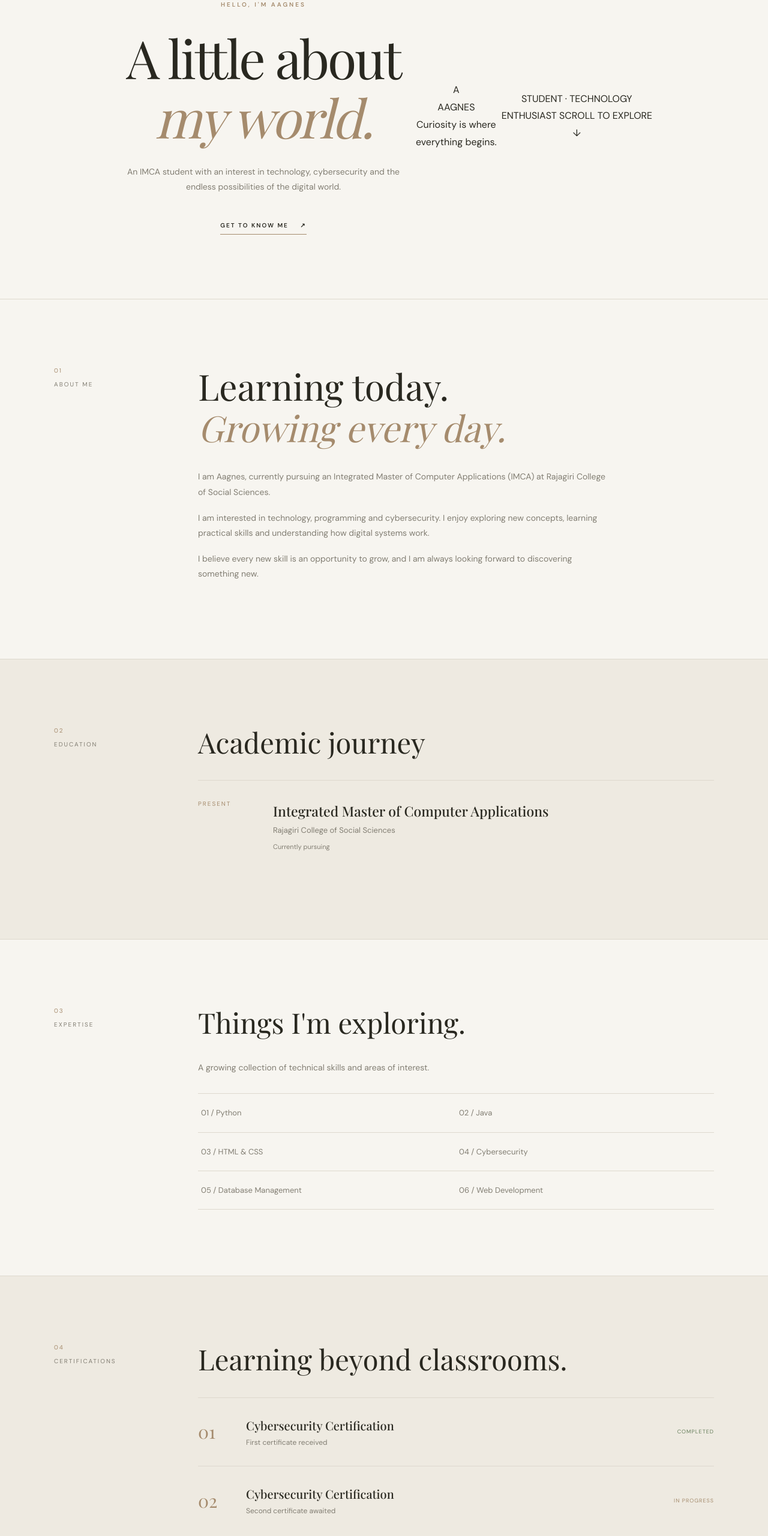
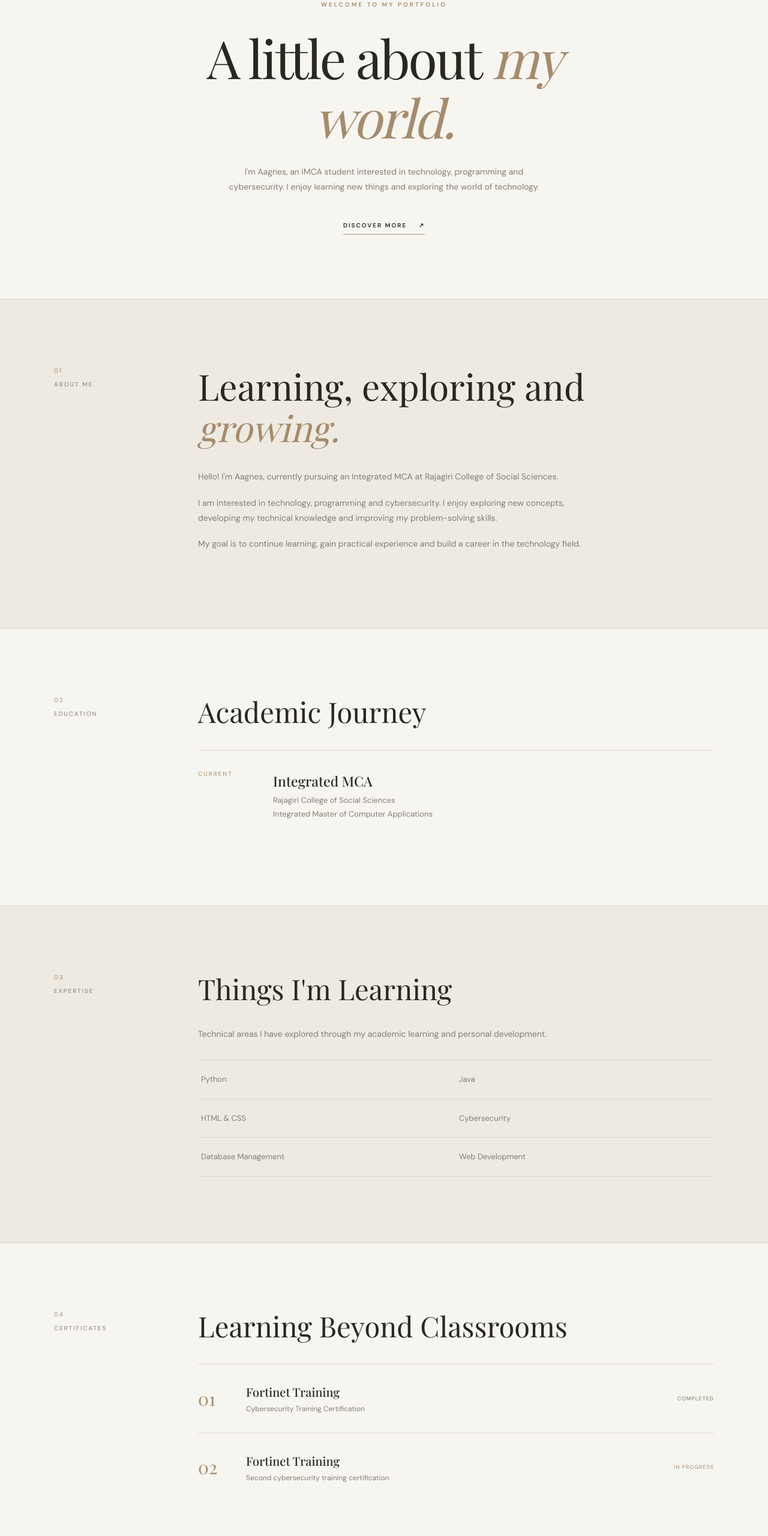
Before and after one commit to aagnesaan07/aagnes-portfolio-repository, a plain HTML site: page index.html in a window 1280 px wide. Shown: the part 194-2754 px from the top of the page at 60% size. Drawn offline with nearby package versions, Linux system fonts and the light colour scheme; a web font is replaced by a local one.

Commit message:
Update index.html

```diff
--- a/index.html
+++ b/index.html
@@ -1,260 +1,314 @@
 
 <!DOCTYPE html>
 <html lang="en">
+
 <head>
     <meta charset="UTF-8">
     <meta name="viewport" content="width=device-width, initial-scale=1.0">
-    <title>Aagnes — Personal Portfolio</title>
+
+    <title>Aagnes | Personal Portfolio</title>
+
+    <meta name="description" content="Personal portfolio of Aagnes, an IMCA student interested in technology, programming and cybersecurity.">
+
+    <!-- Google Fonts -->
+    <link rel="preconnect" href="https://fonts.googleapis.com">
+    <link rel="preconnect" href="https://fonts.gstatic.com" crossorigin>
+
+    <link href="https://fonts.googleapis.com/css2?family=DM+Sans:wght@400;500;600;700&family=Playfair+Display:ital,wght@0,400;0,500;0,600;1,400&display=swap" rel="stylesheet">
+
+    <!-- CSS -->
     <link rel="stylesheet" href="style.css">
-    <link href="https://fonts.googleapis.com/css2?family=DM+Sans:wght@400;500;600&family=Playfair+Display:wght@400;500;600;700&display=swap" rel="stylesheet">
 </head>
 
 <body>
 
+    <!-- NAVIGATION -->
+
     <header class="navbar">
-    <a href="#home" class="logo">aagnes<span>.</span></a>
+
+        <a href="#home" class="logo">A<span>.</span></a>
 
         <nav>
+            <a href="#home">Home</a>
             <a href="#about">About</a>
             <a href="#education">Education</a>
-        <a href="#skills">Expertise</a>
-        <a href="#certifications">Certificates</a>
+            <a href="#skills">Skills</a>
+            <a href="#certificates">Certificates</a>
             <a href="#projects">Projects</a>
             <a href="#contact">Contact</a>
         </nav>
 
-    <span class="nav-note">PORTFOLIO / 2026</span>
+        <p class="nav-note">PERSONAL PORTFOLIO</p>
+
     </header>
+
+
+    <!-- HERO SECTION -->
 
     <main>
 
-<!-- HERO -->
         <section class="hero" id="home">
 
             <div class="hero-left">
-        <p class="eyebrow">HELLO, I'M AAGNES</p>
+
+                <p class="eyebrow">WELCOME TO MY PORTFOLIO</p>
 
                 <h1>
-            A little about<br>
-            <span>my world.</span>
+                    A little about <span>my world.</span>
                 </h1>
 
                 <p class="hero-description">
-            An IMCA student with an interest in technology,
-            cybersecurity and the endless possibilities of
-            the digital world.
+                    I'm Aagnes, an IMCA student interested in technology,
+                    programming and cybersecurity. I enjoy learning new
+                    things and exploring the world of technology.
                 </p>
 
                 <a href="#about" class="text-link">
-            GET TO KNOW ME <span>↗</span>
+                    DISCOVER MORE <span>↗</span>
                 </a>
-    </div>
 
-    <div class="hero-right">
-    <div class="initial-frame">
-        <span>A</span>
-        <p>AAGNES</p>
-    </div>
-    <p class="photo-note">Curiosity is where everything begins.</p>
-</div>
-
-    <div class="hero-bottom">
-        <span>STUDENT · TECHNOLOGY ENTHUSIAST</span>
-        <a href="#about">SCROLL TO EXPLORE ↓</a>
             </div>
 
         </section>
 
-<!-- ABOUT -->
-<section class="content-section" id="about">
+
+        <!-- ABOUT SECTION -->
+
+        <section class="content-section tinted" id="about">
 
             <div class="section-label">
                 <span>01</span>
                 <span>ABOUT ME</span>
             </div>
 
-    <div class="section-body">
+            <div class="section-content">
+
                 <h2 class="editorial-heading">
-            Learning today.<br>
-            <em>Growing every day.</em>
+                    Learning, exploring and <em>growing.</em>
                 </h2>
 
                 <div class="about-text">
+
                     <p>
-                I am Aagnes, currently pursuing an Integrated
-                Master of Computer Applications (IMCA) at
-                Rajagiri College of Social Sciences.
+                        Hello! I'm Aagnes, currently pursuing an Integrated
+                        MCA at Rajagiri College of Social Sciences.
                     </p>
 
                     <p>
-                I am interested in technology, programming
-                and cybersecurity. I enjoy exploring new
-                concepts, learning practical skills and
-                understanding how digital systems work.
+                        I am interested in technology, programming and
+                        cybersecurity. I enjoy exploring new concepts,
+                        developing my technical knowledge and improving
+                        my problem-solving skills.
                     </p>
 
                     <p>
-                I believe every new skill is an opportunity
-                to grow, and I am always looking forward
-                to discovering something new.
+                        My goal is to continue learning, gain practical
+                        experience and build a career in the technology field.
                     </p>
+
                 </div>
+
             </div>
 
         </section>
 
-<!-- EDUCATION -->
-<section class="content-section tinted" id="education">
+
+        <!-- EDUCATION SECTION -->
+
+        <section class="content-section" id="education">
 
             <div class="section-label">
                 <span>02</span>
                 <span>EDUCATION</span>
             </div>
 
-    <div class="section-body">
-        <h2 class="section-title">Academic journey</h2>
+            <div class="section-content">
+
+                <h2 class="section-title">Academic Journey</h2>
 
                 <div class="timeline-item">
-            <span class="timeline-year">PRESENT</span>
+
+                    <div class="timeline-year">CURRENT</div>
 
                     <div>
-                <h3>Integrated Master of Computer Applications</h3>
+                        <h3>Integrated MCA</h3>
                         <p>Rajagiri College of Social Sciences</p>
-                <span class="small-note">Currently pursuing</span>
+                        <p class="small-note">
+                            Integrated Master of Computer Applications
+                        </p>
                     </div>
+
                 </div>
+
             </div>
 
         </section>
 
-<!-- SKILLS -->
-<section class="content-section" id="skills">
+
+        <!-- SKILLS SECTION -->
+
+        <section class="content-section tinted" id="skills">
 
             <div class="section-label">
                 <span>03</span>
                 <span>EXPERTISE</span>
             </div>
 
-    <div class="section-body">
-        <h2 class="section-title">Things I'm exploring.</h2>
+            <div class="section-content">
+
+                <h2 class="section-title">Things I'm Learning</h2>
 
                 <p class="section-intro">
-            A growing collection of technical skills
-            and areas of interest.
+                    Technical areas I have explored through my academic
+                    learning and personal development.
                 </p>
 
                 <div class="skill-list">
-            <span>01 / Python</span>
-            <span>02 / Java</span>
-            <span>03 / HTML & CSS</span>
-            <span>04 / Cybersecurity</span>
-            <span>05 / Database Management</span>
-            <span>06 / Web Development</span>
+
+                    <span>Python</span>
+                    <span>Java</span>
+                    <span>HTML & CSS</span>
+                    <span>Cybersecurity</span>
+                    <span>Database Management</span>
+                    <span>Web Development</span>
+
                 </div>
+
             </div>
 
         </section>
 
-<!-- CERTIFICATIONS -->
-<section class="content-section tinted" id="certifications">
+
+        <!-- CERTIFICATES SECTION -->
+
+        <section class="content-section" id="certificates">
 
             <div class="section-label">
                 <span>04</span>
-        <span>CERTIFICATIONS</span>
+                <span>CERTIFICATES</span>
             </div>
 
-    <div class="section-body">
-        <h2 class="section-title">Learning beyond classrooms.</h2>
+            <div class="section-content">
+
+                <h2 class="section-title">Learning Beyond Classrooms</h2>
 
                 <div class="certificate">
-            <span class="certificate-number">01</span>
+
+                    <div class="certificate-number">01</div>
+
                     <div>
-                <h3>Cybersecurity Certification</h3>
-                <p>First certificate received</p>
+                        <h3>Fortinet Training</h3>
+                        <p>Cybersecurity Training Certification</p>
                     </div>
+
                     <span class="certificate-status">COMPLETED</span>
+
                 </div>
 
                 <div class="certificate">
-            <span class="certificate-number">02</span>
+
+                    <div class="certificate-number">02</div>
+
                     <div>
-                <h3>Cybersecurity Certification</h3>
-                <p>Second certificate awaited</p>
+                        <h3>Fortinet Training</h3>
+                        <p>Second cybersecurity training certification</p>
                     </div>
+
                     <span class="certificate-status pending">IN PROGRESS</span>
+
                 </div>
+
             </div>
 
         </section>
 
-<!-- PROJECTS -->
-<section class="content-section" id="projects">
+
+        <!-- PROJECTS SECTION -->
+
+        <section class="content-section tinted" id="projects">
 
             <div class="section-label">
                 <span>05</span>
-        <span>SELECTED WORK</span>
+                <span>PROJECTS</span>
             </div>
 
-    <div class="section-body">
-        <h2 class="editorial-heading">
-            Ideas into<br>
-            <em>projects.</em>
-        </h2>
+            <div class="section-content">
 
-        <div class="project-list">
+                <h2 class="section-title">Selected Work</h2>
 
-            <article class="project">
+                <div class="project">
+
                     <div class="project-top">
                         <span>01 / WEB DEVELOPMENT</span>
                         <span>↗</span>
                     </div>
+
                     <h3>Personal Portfolio</h3>
+
                     <p>
-                    A personal website created to introduce
-                    myself and showcase my academic journey,
-                    technical interests and work.
+                        A personal website created to present my background,
+                        academic journey, technical interests and projects.
                     </p>
+
                     <span class="project-tools">HTML · CSS · GITHUB PAGES</span>
-            </article>
 
-            <article class="project">
+                </div>
+
+                <div class="project">
+
                     <div class="project-top">
                         <span>02 / CYBERSECURITY</span>
                         <span>↗</span>
                     </div>
+
                     <h3>Cybersecurity Learning</h3>
+
                     <p>
-                    Exploring cybersecurity fundamentals
-                    through structured training and
-                    certification programmes.
+                        Exploring cybersecurity concepts and developing
+                        foundational knowledge through training and learning.
                     </p>
-                <span class="project-tools">SECURITY · TECHNOLOGY</span>
-            </article>
 
-            <article class="project">
+                    <span class="project-tools">CYBERSECURITY · NETWORK SECURITY</span>
+
+                </div>
+
+                <div class="project">
+
                     <div class="project-top">
                         <span>03 / ACADEMIC WORK</span>
                         <span>↗</span>
                     </div>
+
                     <h3>Academic Projects</h3>
+
                     <p>
-                    Practical projects developed as part
-                    of my computer applications studies.
+                        Working on programming and application development
+                        projects as part of my academic learning.
                     </p>
-                <span class="project-tools">PROGRAMMING · DATABASES</span>
-            </article>
+
+                    <span class="project-tools">JAVA · PYTHON · DATABASE</span>
 
                 </div>
+
             </div>
 
         </section>
 
-<!-- CONTACT -->
+
+        <!-- CONTACT SECTION -->
+
         <section class="contact-section" id="contact">
 
-    <p class="eyebrow">HAVE A QUESTION?</p>
+            <p class="eyebrow">GET IN TOUCH</p>
 
-    <h2>Let's start a<br><em>conversation.</em></h2>
+            <h2>
+                Let's connect and <em>create.</em>
+            </h2>
+
+            <p class="section-intro">
+                Feel free to reach out for conversations,
+                opportunities and collaborations.
+            </p>
 
             <a href="mailto:aagnesaan07@gmail.com" class="contact-link">
                 aagnesaan07@gmail.com ↗
@@ -264,11 +318,17 @@
 
     </main>
 
+
+    <!-- FOOTER -->
+
     <footer>
-    <span>© 2026 AAGNES</span>
-    <span>MADE WITH CURIOSITY & CREATIVITY</span>
-    <a href="#home">BACK TO TOP ↑</a>
+
+        <p>© 2026 AAGNES</p>
+
+        <p>DESIGNED WITH CURIOSITY.</p>
+
     </footer>
 
 </body>
+
 </html>
```
Lines whose indentation alone changed are shown as unchanged.
